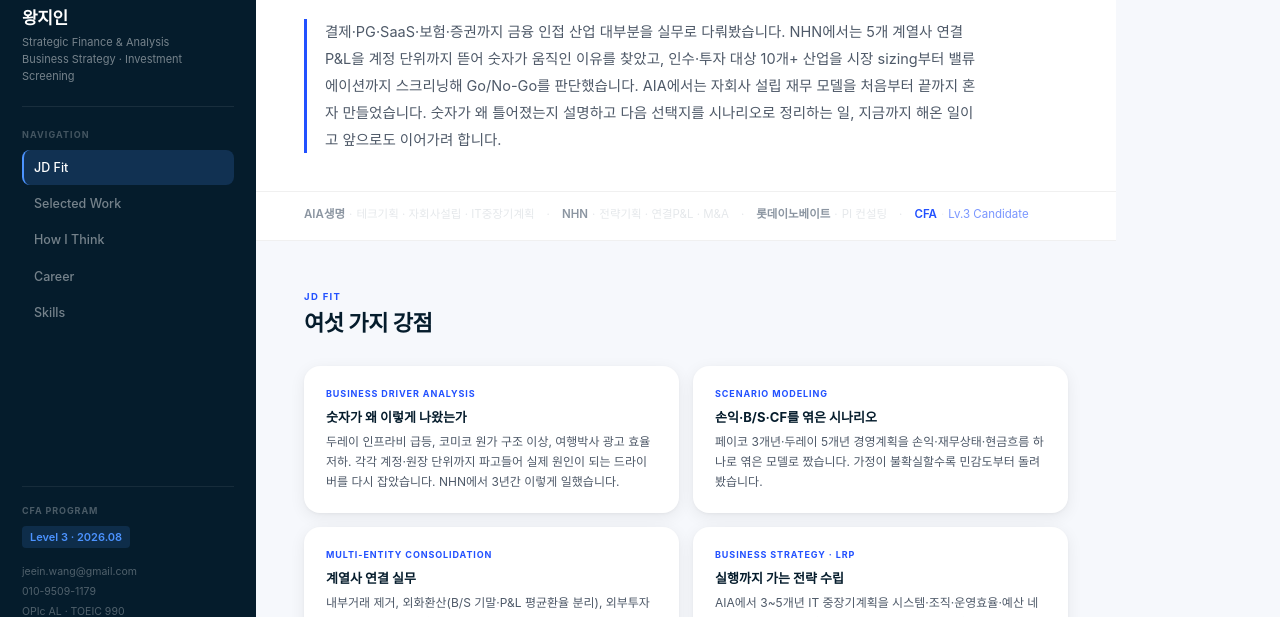
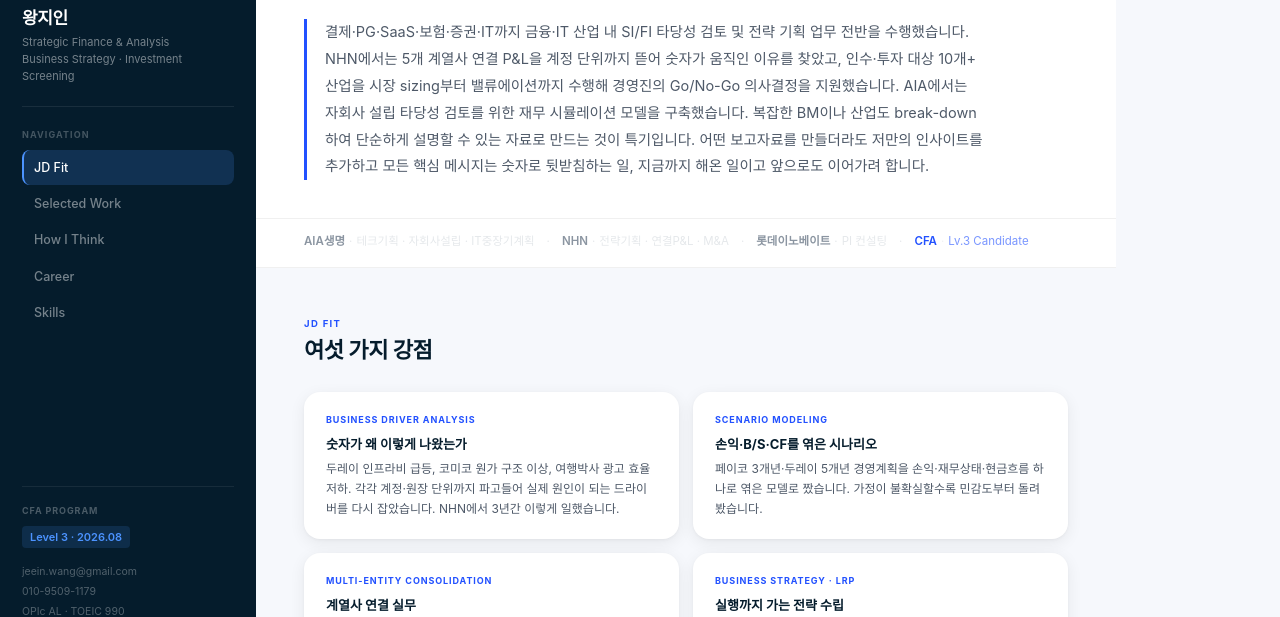
Before and after one commit to jeeinw/portfolio, a plain HTML site: page index.html in a window 1280 px wide. Shown: the part 152-769 px from the top of the page. Drawn offline with Linux system fonts and the light colour scheme; a web font is replaced by a local one.

Commit message:
Revise career statement with expanded industry expertise
Updated the project description to include IT industry experience and emphasize financial modeling skills.

```diff
--- a/index.html
+++ b/index.html
@@ -408,7 +408,7 @@ section:last-child { border-bottom: none; }
     <div class="hero-name" data-i18n="hero.name">왕지인</div>
     <div class="hero-sub" data-i18n="hero.sub">6년+ · NHN 전략기획 → AIA생명 테크기획 · CFA L3</div>
     <div class="hero-stmt" data-i18n="hero.stmt">
-      결제·PG·SaaS·보험·증권까지 금융 인접 산업 대부분을 실무로 다뤄봤습니다. NHN에서는 5개 계열사 연결 P&L을 계정 단위까지 뜯어 숫자가 움직인 이유를 찾았고, 인수·투자 대상 10개+ 산업을 시장 sizing부터 밸류에이션까지 스크리닝해 Go/No-Go를 판단했습니다. AIA에서는 자회사 설립 재무 모델을 처음부터 끝까지 혼자 만들었습니다. 숫자가 왜 틀어졌는지 설명하고 다음 선택지를 시나리오로 정리하는 일, 지금까지 해온 일이고 앞으로도 이어가려 합니다.
+      결제·PG·SaaS·보험·증권·IT까지 금융·IT 산업 내 SI/FI 타당성 검토 및 전략 기획 업무 전반을 수행했습니다. NHN에서는 5개 계열사 연결 P&L을 계정 단위까지 뜯어 숫자가 움직인 이유를 찾았고, 인수·투자 대상 10개+ 산업을 시장 sizing부터 밸류에이션까지 수행해 경영진의 Go/No-Go 의사결정을 지원했습니다. AIA에서는 자회사 설립 타당성 검토를 위한 재무 시뮬레이션 모델을 구축했습니다. 복잡한 BM이나 산업도 break-down하여 단순하게 설명할 수 있는 자료로 만드는 것이 특기입니다. 어떤 보고자료를 만들더라도 저만의 인사이트를 추가하고 모든 핵심 메시지는 숫자로 뒷받침하는 일, 지금까지 해온 일이고 앞으로도 이어가려 합니다.
     </div>
   </div>
 
```
